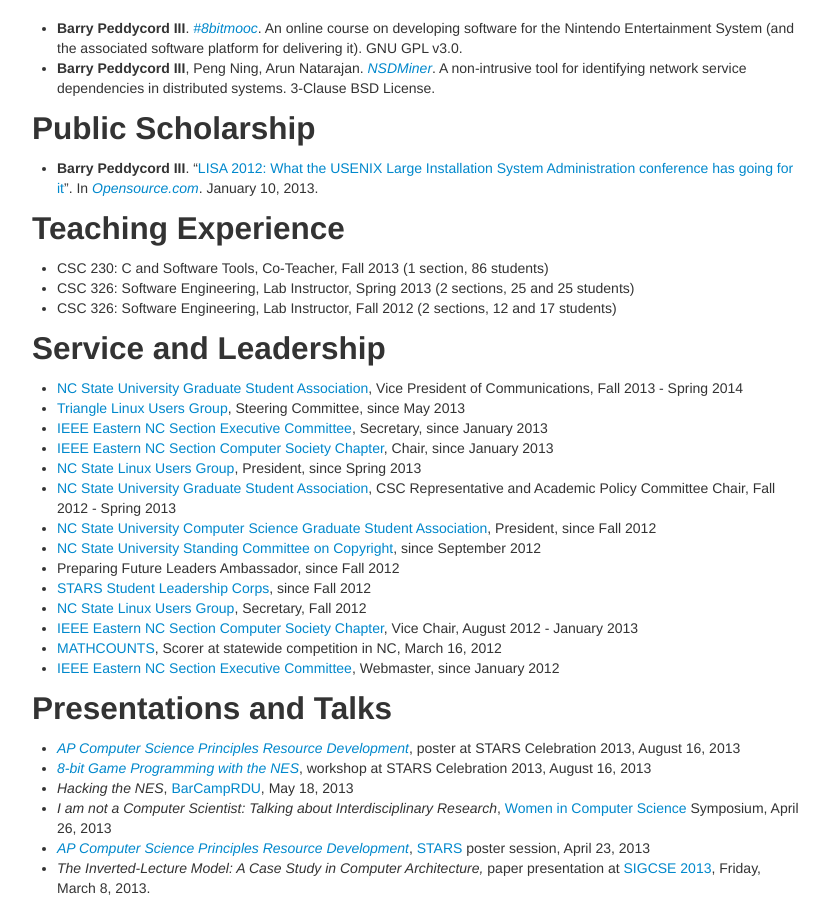
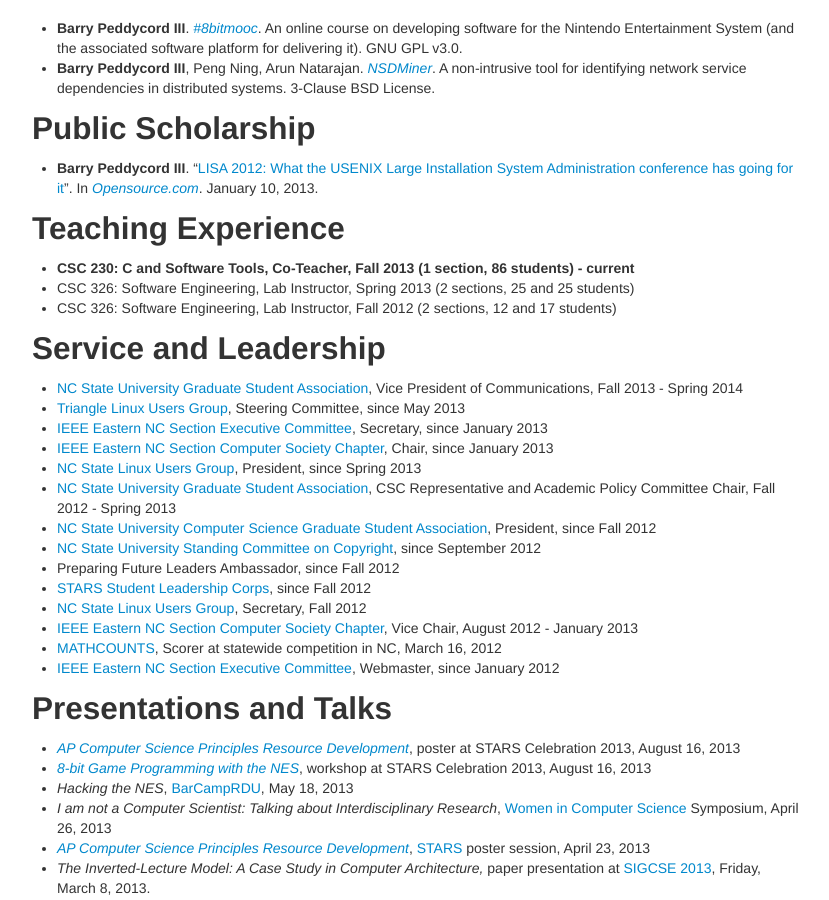
Before and after one commit to isharacomix/oldsite, a Jekyll site: the page built from cv.md, in a window 1280 px wide and 900 px high, scrolled down 1232 px. Shown: the whole window, without its empty margins (323-1152 px from the left). Built offline with Jekyll 4.4.1, drawn with Linux system fonts in a browser that asks for light colours.

Commit message:
Added 230.

```diff
--- a/cv.md
+++ b/cv.md
@@ -59,7 +59,7 @@
 
 Teaching Experience
 -------------------
- * CSC 230: C and Software Tools, Co-Teacher, Fall 2013 (1 section, 86 students)
+ * **CSC 230: C and Software Tools, Co-Teacher, Fall 2013 (1 section, 86 students) - current**
  * CSC 326: Software Engineering, Lab Instructor, Spring 2013 (2 sections, 25 and 25 students)
  * CSC 326: Software Engineering, Lab Instructor, Fall 2012 (2 sections, 12 and 17 students)
 
```
